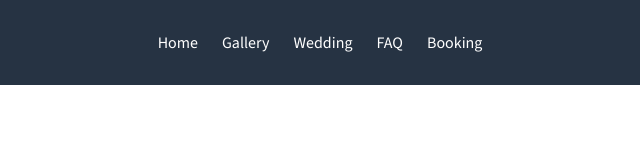
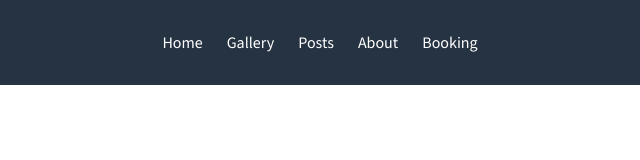
Before and after one commit to syskido/Kido-Coding, a plain HTML site: page index.html in a window 1280 px wide. Shown: the full height of the page, 356-996 px from the left. Drawn offline with nearby package versions, Linux system fonts and the light colour scheme.

Commit message:
Update index.html

```diff
--- a/index.html
+++ b/index.html
@@ -26,8 +26,8 @@
         <ul class="navbar__menu">
             <li><a href="https://syskido.tistory.com"></a>Home</li>
             <li><a href=""></a>Gallery</li>
-            <li><a href=""></a>Wedding</li>
-            <li><a href=""></a>FAQ</li>
+            <li><a href=""></a>Posts</li>
+            <li><a href=""></a>About</li>
             <li><a href=""></a>Booking</li>
         </ul>
 
```
